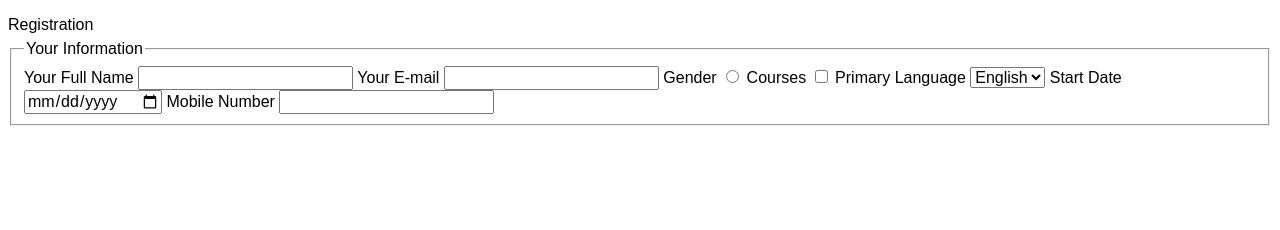
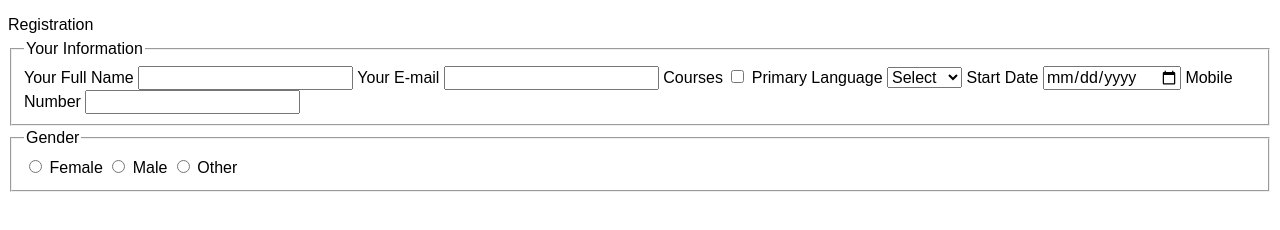
Before and after one commit to Habi0051/responsive-form, a plain HTML site: page index.html in a window 1280 px wide. Shown: the part 60-290 px from the top of the page. Drawn offline with Linux system fonts and the light colour scheme; a web font is replaced by a local one.

Commit message:
built radio selector for gender

```diff
--- a/index.html
+++ b/index.html
@@ -33,9 +33,6 @@
                 <label class="register-form__label" for="studentEmail">Your E-mail</label>
                 <input class="register-form__input" type="email" id="studentEmail" name="studentEmail">
 
-                <!-- Radio Buttons -->
-                <label class="register-form__label" for="studentGender">Gender</label>
-                <input class="register-form__input" type="radio" id="studentGender" name="studentGender">
 
                 <!-- Checkboxes -->
                 <label class="register-form__label" for="studentCourse">Courses</label>
@@ -44,9 +41,10 @@
                 <!-- Dropdown -->
                 <label class="register-form__label" for="studentLanguage">Primary Language</label>
                 <select class="register-form__language" id="studentLanguage" name="studentLanguage">
-                    <option>English</option>
-                    <option>French</option>
-                    <option>Other</option>
+                    <option value="">Select</option>
+                    <option value="english">English</option>
+                    <option value="french">French</option>
+                    <option value="other">Other</option>
                 </select>
 
                 <!-- Date Picker -->
@@ -57,6 +55,17 @@
                 <label class="register-form__label" for="studentPhone">Mobile Number</label>
                 <input class="register-form__input" type="tel" id="studentPhone" name="studentPhone">
             </fieldset>
+            <fieldset class="register-form__group">
+                <legend class="register-form__legend">Gender</legend>
+
+                <input class="register-form__radio" type="radio" id="genderFemale" name="studentGender" value="Female">
+                <label class="register-form__label" for="genderFemale">Female</label>
+                <input class="register-form__radio" type="radio" id="genderMale" name="studentGender" value="Male">
+                <label class="register-form__label" for="genderMale">Male</label>
+                <input class="register-form__radio" type="radio" id="genderOther" name="studentGender" value="Other">
+                <label class="register-form__label" for="genderOther">Other</label>
+
+            </fieldset>
         </form>
     </main>
 </body>
```
